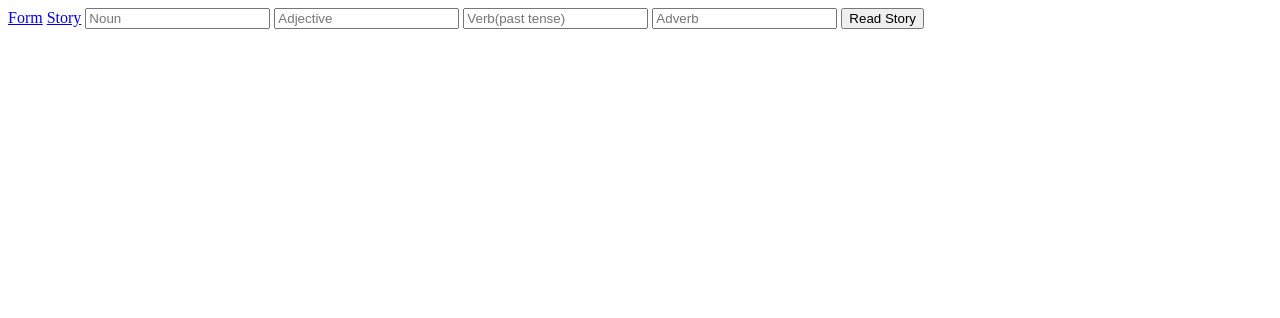
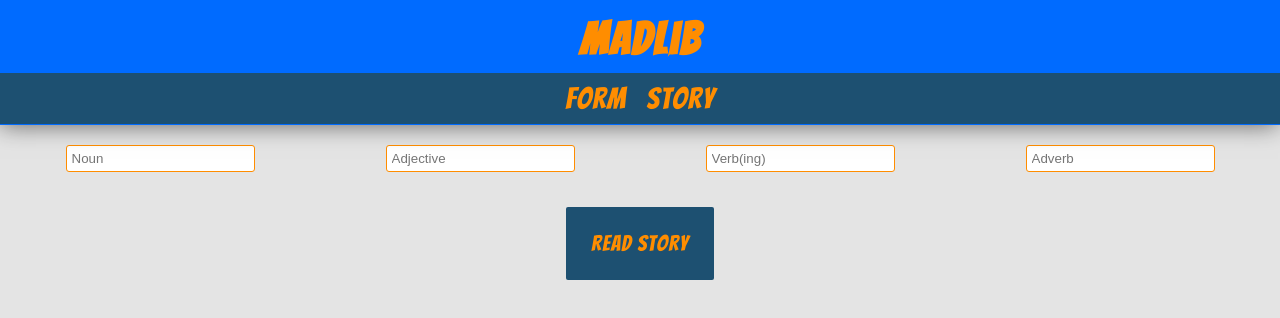
Before and after one commit to MichelleW31/a4Williams, a plain HTML site: page index.html in a window 1280 px wide. Both pictures are taken after a click on the link "Form". Drawn offline with nearby package versions, Linux system fonts and the light colour scheme; some packages are replaced by stand-ins of ours.

Commit message:
Added CSS

```diff
--- a/css/stylesheet.css
+++ b/css/stylesheet.css
@@ -0,0 +1,86 @@
+*{
+    margin:0;
+    padding:0;
+}
+
+body{
+    background-color:#e4e4e4;
+    text-align:center;
+}
+
+#header{
+    display:flex;
+    flex-direction:column;
+    align-items:center;
+    background-color:#006bff;
+    -webkit-box-shadow: -1px 1px 23px -1px rgba(0,0,0,0.58);
+    -moz-box-shadow: -1px 1px 23px -1px rgba(0,0,0,0.58);
+    box-shadow: -1px 1px 23px -1px rgba(0,0,0,0.58);
+    position:relative;
+}
+
+h1{
+    margin: 15px 0 10px 0;
+    font-family: 'Bangers', cursive;
+    font-size:45px;
+    letter-spacing:2px;
+    color:#ff8d00;
+}
+
+#nav{
+    display:flex;
+    justify-content:center;
+    padding:10px 0 10px 0;
+    margin-bottom:1px;
+    background-color:#1d5071;
+    width:100%;
+}
+
+a{
+    margin:0 10px 0 10px;
+    text-decoration:none;
+    font-family: 'Bangers', cursive;
+    font-size:30px;
+    letter-spacing:1px;
+    color:#ff8d00;
+}
+
+a:hover{
+    text-decoration:underline;
+    cursor:pointer;
+}
+
+#form{
+    display:flex;
+    justify-content:space-around;
+    margin-top:20px;
+}
+
+#form input{
+    padding: 5px 5px;
+    border-radius:3px;
+    border: 1px solid #ff8d00;
+}
+
+body button{
+   margin:35px;
+   padding:25px;
+   font-family: 'Bangers', cursive;
+   font-size:22px;
+   color: #ff8d00;
+   letter-spacing:1px;
+   background-color: #1d5071;
+   border:none;
+   border-radius:2px;
+}
+
+body button:hover{
+    text-decoration:underline;
+    cursor:pointer;
+}
+
+#display p{
+    font-family:"Assistant", sans-serif;
+    margin-top:25px;
+    font-size:25px;
+}
--- a/index.html
+++ b/index.html
@@ -6,10 +6,18 @@
   <meta http-equiv="X-UA-Compatible" content="ie=edge">
   <title>Document</title>
   <link rel="stylesheet" type="text/css" href="css/stylesheet.css" />
+  <link href="https://fonts.googleapis.com/css?family=Assistant:400,600|Bangers|Rock+Salt" rel="stylesheet">
 </head>
 <body>
-  <a href="#!/form">Form</a>
-  <a href="#!/story">Story</a>
+  <div id="header">
+    <h1>Madlib</h1>
+    <div id ="nav">
+      <a href="#!/form">Form</a>
+      <a href="#!/story">Story</a>
+    </div>
+  </div>
+
+
 
   <ng-view></ng-view>
 
--- a/scripts/form-component.js
+++ b/scripts/form-component.js
@@ -2,10 +2,12 @@
 
   var formComponent = {
     template:`
-      <input placeholder = "Noun" ng-model ="$ctrl.words.noun">
-      <input placeholder = "Adjective" ng-model ="$ctrl.words.adj">
-      <input placeholder = "Verb(past tense)" ng-model ="$ctrl.words.verb">
-      <input placeholder = "Adverb" ng-model ="$ctrl.words.adv">
+      <div id = "form">
+        <input placeholder = "Noun" ng-model ="$ctrl.words.noun">
+        <input placeholder = "Adjective" ng-model ="$ctrl.words.adj">
+        <input placeholder = "Verb(ing)" ng-model ="$ctrl.words.verb">
+        <input placeholder = "Adverb" ng-model ="$ctrl.words.adv">
+      </div>
       <button ng-click="$ctrl.setSentence($ctrl.words)">Read Story</button>
     `,
     controller:"FormController"
--- a/scripts/story-component.js
+++ b/scripts/story-component.js
@@ -2,8 +2,10 @@
 
   var storyComponent = {
     template:`
-    <p>One fine day, my trusty {{$ctrl.sentence.noun}} woke up to find a {{$ctrl.sentence.adj}} cat. The cat was {{$ctrl.sentence.verb}} {{$ctrl.sentence.adv}}. What a weird morning...</p>
-    <button ng-click="$ctrl.restartStory()">Restart Story</button>
+    <div id="display">
+      <p>One fine day, my trusty {{$ctrl.sentence.noun}} woke up to find a {{$ctrl.sentence.adj}} cat. The cat was {{$ctrl.sentence.verb}} {{$ctrl.sentence.adv}}. What a weird morning...</p>
+      <button ng-click="$ctrl.restartStory()">Restart Story</button>
+    </div>
     `,
     controller: "StoryController"
   }
```
